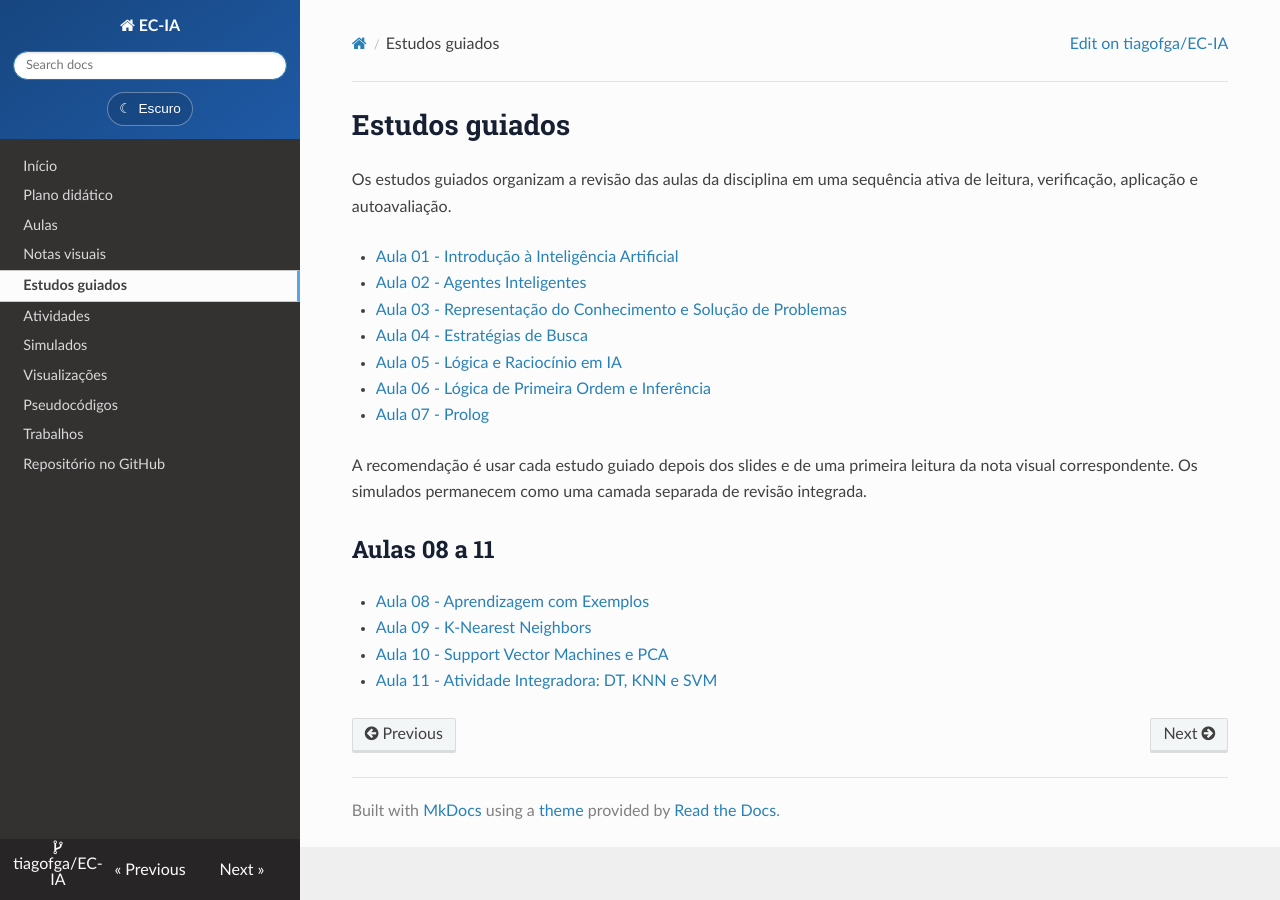
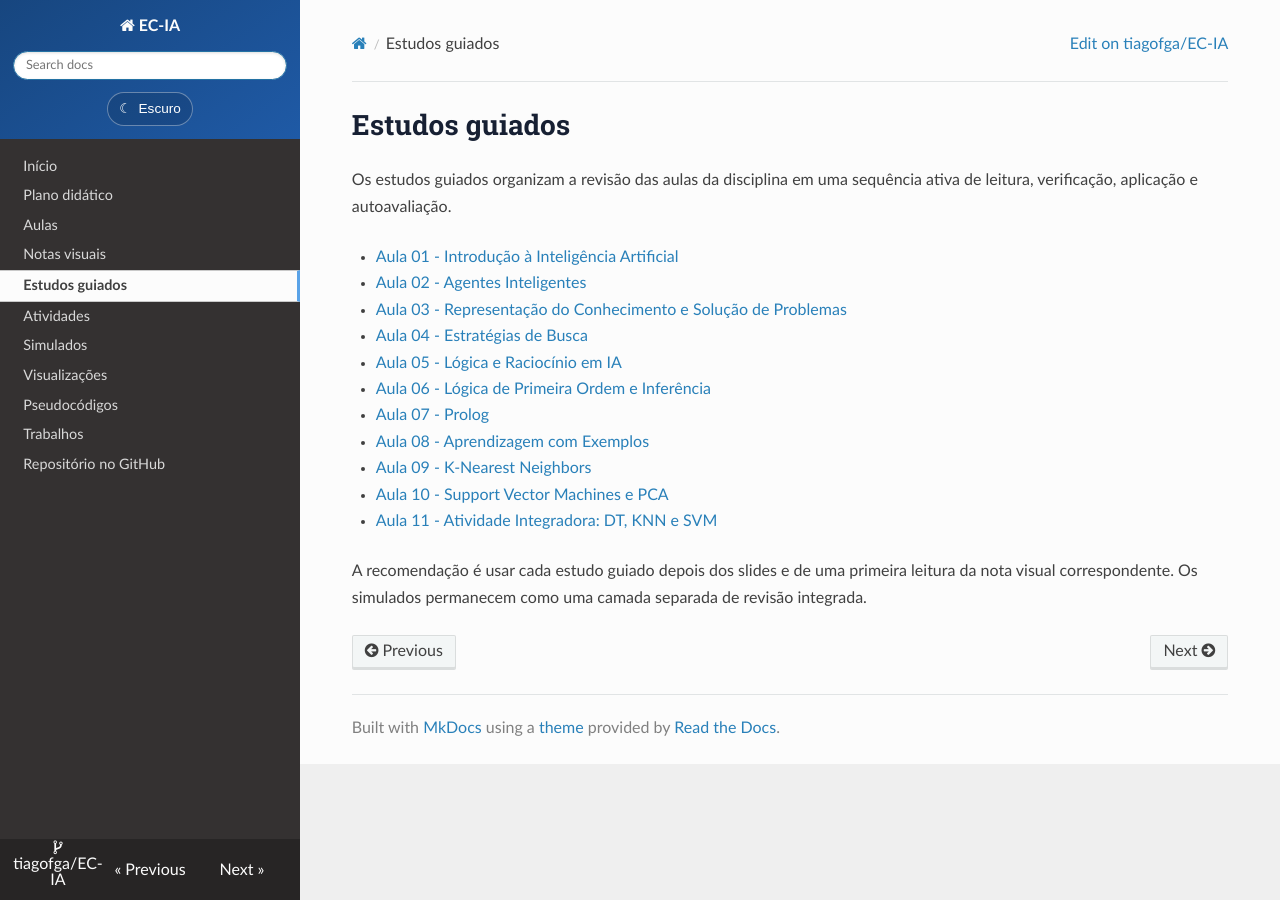
Before and after one commit to tiagofga/EC-IA, an MkDocs documentation site: the page built from docs/estudos-guiados/index.md, in a window 1280 px wide. Built offline with MkDocs 1.6.1, drawn with Linux system fonts in a browser that asks for light colours; nearby versions of some CDN libraries.

Commit message:
docs(site): align learning catalog and release notes

```diff
--- a/docs/estudos-guiados/index.md
+++ b/docs/estudos-guiados/index.md
@@ -9,13 +9,9 @@ Os estudos guiados organizam a revisão das aulas da disciplina em uma sequênci
 - [Aula 05 - Lógica e Raciocínio em IA](05-logica/README.md)
 - [Aula 06 - Lógica de Primeira Ordem e Inferência](06-lpo-inferencia/README.md)
 - [Aula 07 - Prolog](07-prolog/README.md)
-
-A recomendação é usar cada estudo guiado depois dos slides e de uma primeira leitura da nota visual correspondente. Os simulados permanecem como uma camada separada de revisão integrada.
-
-
-## Aulas 08 a 11
-
 - [Aula 08 - Aprendizagem com Exemplos](08-aprendizagem-exemplos/README.md)
 - [Aula 09 - K-Nearest Neighbors](09-knn/README.md)
 - [Aula 10 - Support Vector Machines e PCA](10-svm/README.md)
 - [Aula 11 - Atividade Integradora: DT, KNN e SVM](11-atividade-comparacao/README.md)
+
+A recomendação é usar cada estudo guiado depois dos slides e de uma primeira leitura da nota visual correspondente. Os simulados permanecem como uma camada separada de revisão integrada.
```
